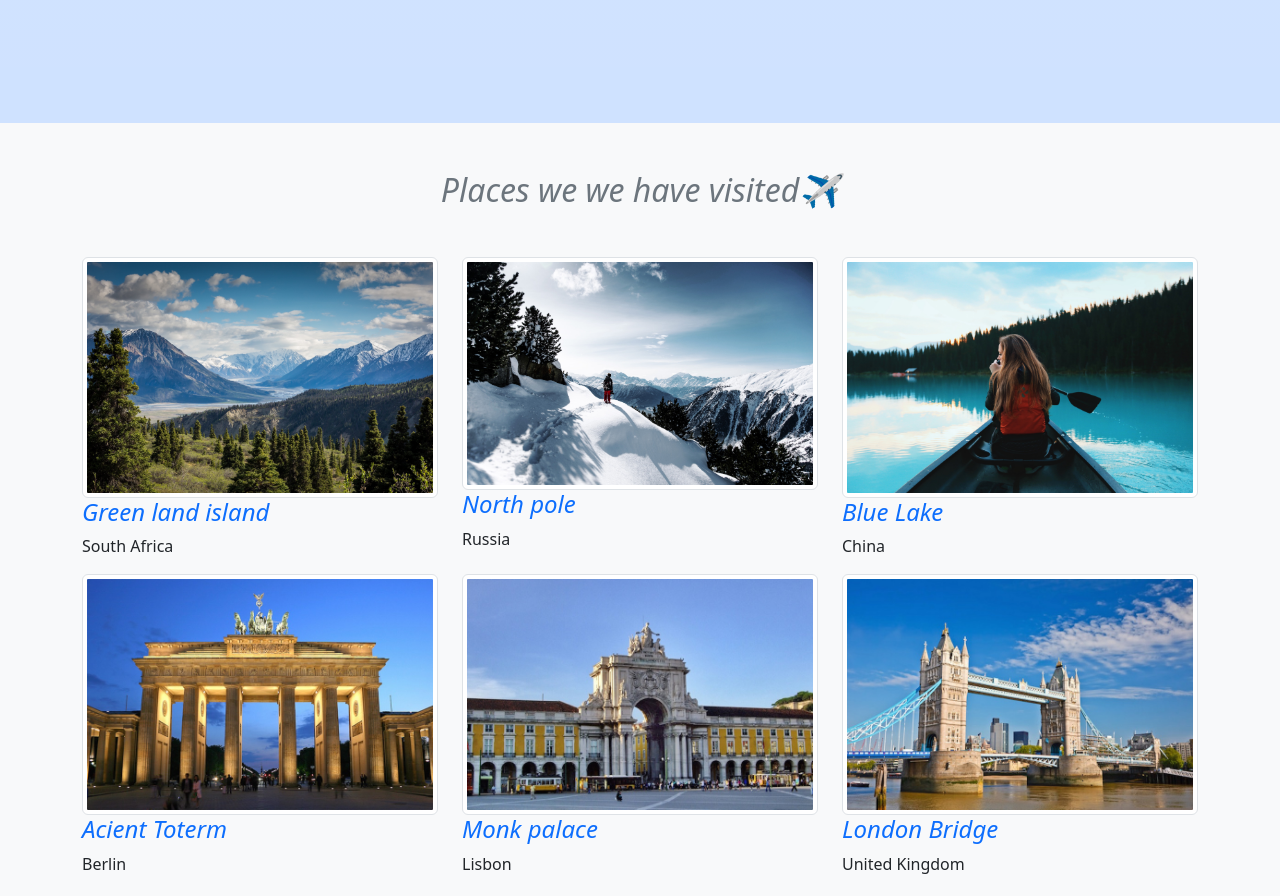
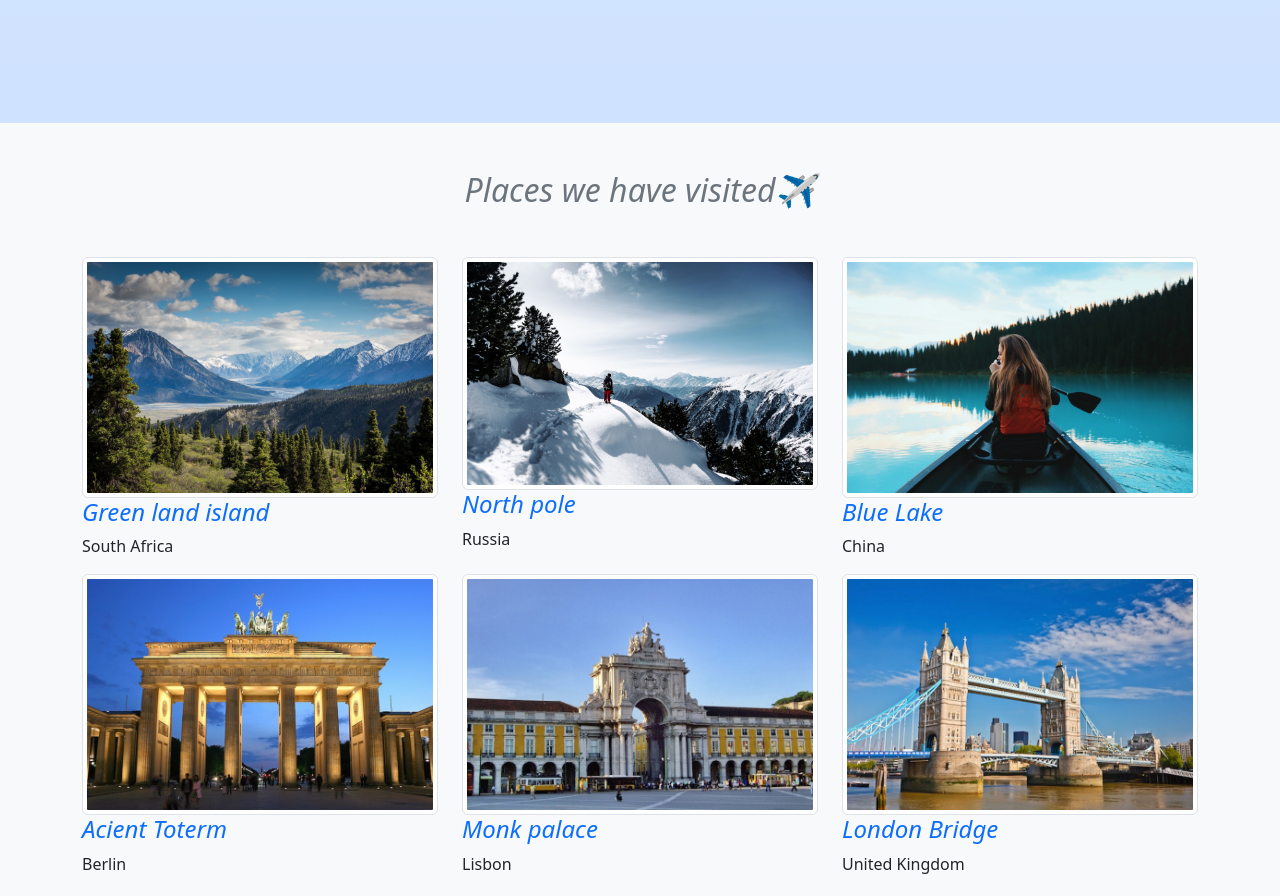
Before and after one commit to adetoadeto/Bootstrap-Travels, a plain HTML site: page index.html in a window 1280 px wide. Shown: the part 1900-2796 px from the top of the page. Drawn offline with nearby package versions, Linux system fonts and the light colour scheme.

Commit message:
Update index.html

```diff
--- a/index.html
+++ b/index.html
@@ -126,7 +126,7 @@
     <!-- third section -->
     <section class="bg-light min-vh-100">
       <div class="container">
-          <h1 class="text-center pt-5 fst-italic fs-2 mb-5 text-secondary">Places we we have visited✈ </h1>
+          <h1 class="text-center pt-5 fst-italic fs-2 mb-5 text-secondary">Places we have visited✈ </h1>
 
           <div class="row">
               <div class="col-md-4">
```
